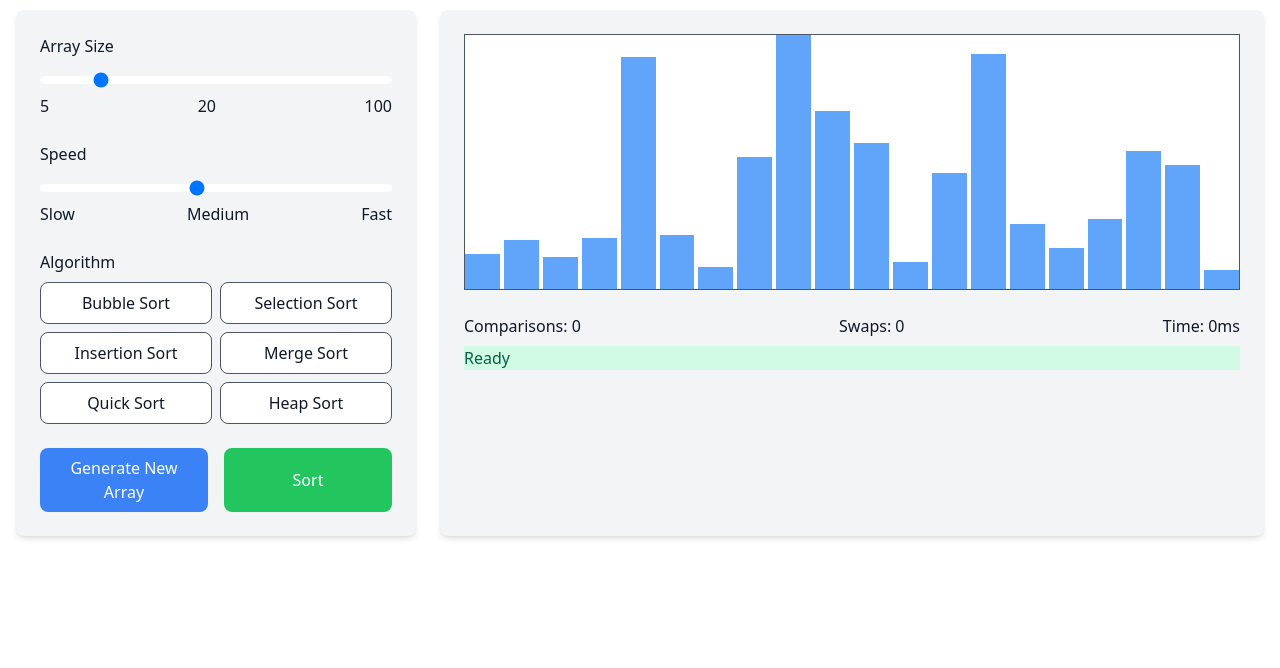
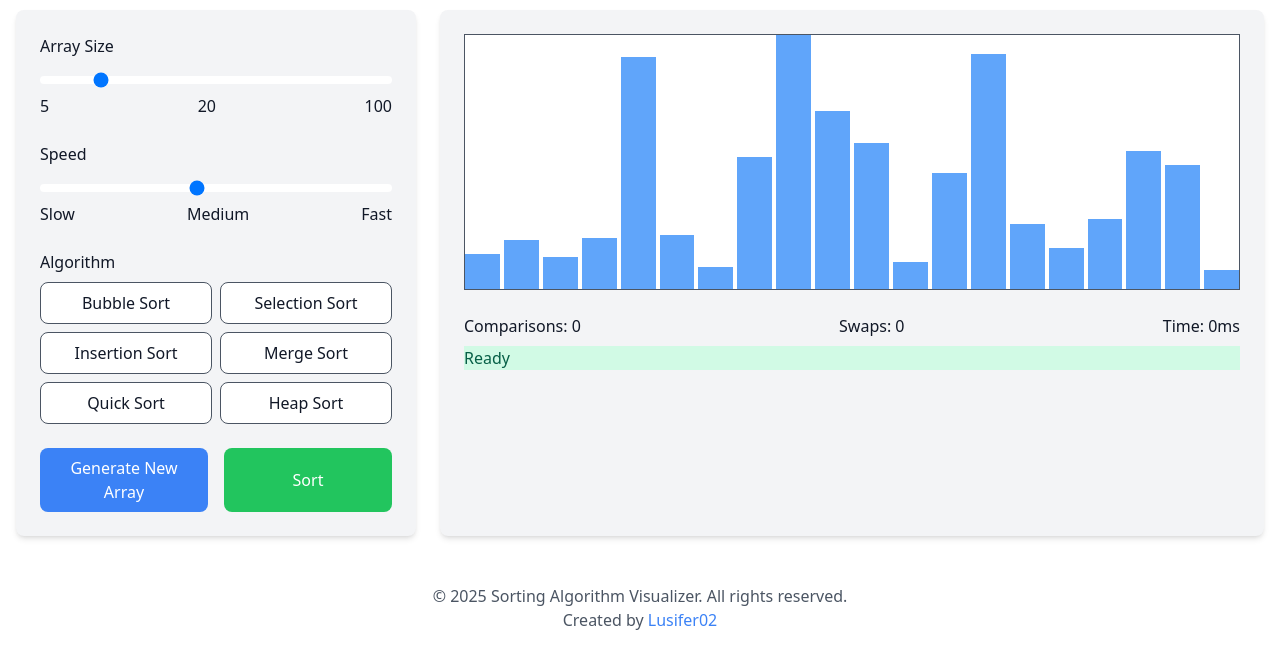
Before and after one commit to Lusifer02/sorting-visualizer, a website: page index.html in a window 1280 px wide. Shown: the part 94-762 px from the top of the page. Drawn offline with nearby package versions, Linux system fonts and the light colour scheme.

Commit message:
sorted some error in sorting algorithm & added footer

```diff
--- a/index.html
+++ b/index.html
@@ -80,4 +80,10 @@
     <script src="scripts/ui.js"></script>
     <script src="scripts/main.js"></script>
 </body>
+<footer>
+    <div class="container mx-auto px-4 py-4 text-center text-gray-600">
+        <p>&copy; 2025 Sorting Algorithm Visualizer. All rights reserved.</p>
+        <p>Created by <a href="https://github.com/Lusifer02" class="text-blue-500 hover:underline">Lusifer02</a></p>
+    </div>
+</footer>
 </html>
```
